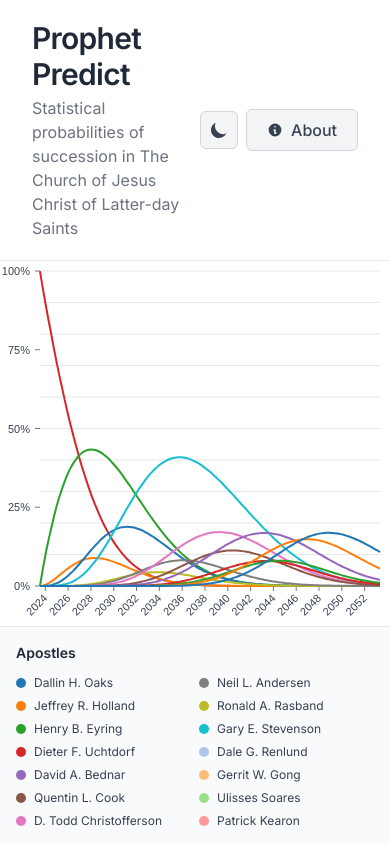
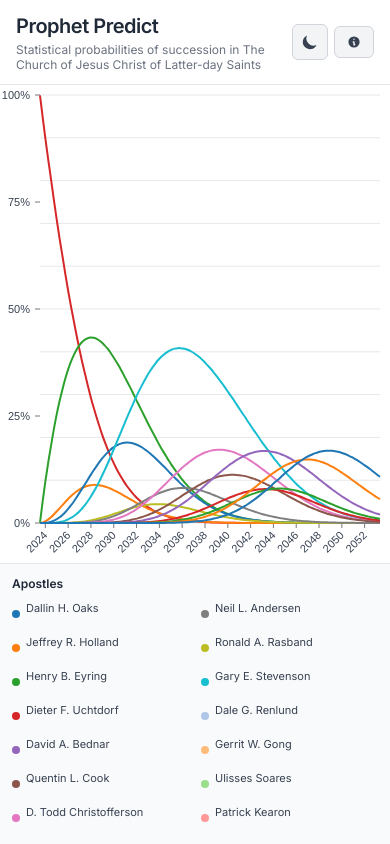
Before and after one commit to jlconlin/prophet-predict, a Next.js app: page / in a window 390 px wide. Built offline with nearby package versions, Linux system fonts and the light colour scheme.

Commit message:
finalize styling

```diff
--- a/src/app/page.tsx
+++ b/src/app/page.tsx
@@ -4,7 +4,6 @@
 import Header from '@/components/Header';
 import LineGraph from '@/components/LineGraph';
 import LoadingSpinner from '@/components/LoadingSpinner';
-import MobileLegend from '@/components/MobileLegend';
 import {graphDataType} from '@/types/index';
 
 export default function Home(): JSX.Element {
@@ -34,7 +33,6 @@
       <Header />
       <div className="flex-1 flex flex-col min-h-0">
         <LineGraph data={results} />
-        <MobileLegend data={results} />
       </div>
     </div>
   );
--- a/src/components/DesktopLegend.tsx
+++ b/src/components/DesktopLegend.tsx
@@ -1,9 +1,21 @@
-import {graphDataType} from '@/types';
+import {graphDataType, graphDataPointType} from '@/types';
+import {format} from 'd3-format';
+
+type HoverData = {
+  date: string;
+  points: Array<{
+    id: string;
+    serieColor: string;
+    data: graphDataPointType;
+  }>;
+} | null;
 
 export default function DesktopLegend({
   data,
+  hoverData,
 }: {
   data: graphDataType[];
+  hoverData: HoverData;
 }): JSX.Element {
   const colors = [
     '#1f77b4',
@@ -22,33 +34,72 @@
     '#ff9896',
   ];
 
-  // Sort by ordination date (oldest first)
-  const sortedData = [...data].sort(
-    (a, b) =>
-      new Date(a.ordinationDate).getTime() -
-      new Date(b.ordinationDate).getTime()
-  );
+  // If hovering, sort by probability (highest first), otherwise by ordination date
+  const displayData = hoverData
+    ? hoverData.points.sort((a, b) => Number(b.data.y) - Number(a.data.y))
+    : [...data]
+        .sort(
+          (a, b) =>
+            new Date(a.ordinationDate).getTime() -
+            new Date(b.ordinationDate).getTime()
+        )
+        .map((item) => {
+          const originalIndex = data.findIndex((d) => d.id === item.id);
+          return {
+            id: item.id,
+            serieColor: colors[originalIndex % colors.length],
+            data: null,
+          };
+        });
 
   return (
-    <div className="hidden md:block absolute top-4 right-4 bg-white/95 dark:bg-slate-800/95 backdrop-blur-sm rounded-lg shadow-lg border border-gray-200 dark:border-slate-700 p-4 min-w-[240px] z-10">
+    <div className="hidden md:block absolute top-4 right-4 bg-white/95 dark:bg-slate-800/95 backdrop-blur-sm rounded-lg shadow-lg border border-gray-200 dark:border-slate-700 p-4 w-[300px] z-10">
       <h3 className="text-sm font-semibold m-0 mb-3 text-gray-800 dark:text-slate-100">
         Apostles
+        {hoverData && (
+          <span className="text-xs font-normal text-gray-500 dark:text-slate-400 ml-2">
+            {new Date(hoverData.date).toLocaleDateString('en-US', {
+              month: 'short',
+              day: 'numeric',
+              year: 'numeric',
+            })}
+          </span>
+        )}
       </h3>
-      <div className="space-y-2">
-        {sortedData.map((item) => {
+      <div className="space-y-1.5">
+        {displayData.map((item) => {
           // Find the original index to get the correct color
           const originalIndex = data.findIndex((d) => d.id === item.id);
+          const color = colors[originalIndex % colors.length];
+          const pointData = item.data as graphDataPointType | null;
+
           return (
-            <div key={item.id} className="flex items-center gap-2">
+            <div key={item.id} className="flex items-center gap-2 h-[24px]">
               <div
                 className="w-3 h-3 rounded-full flex-shrink-0"
                 style={{
-                  backgroundColor: colors[originalIndex % colors.length],
+                  backgroundColor: item.serieColor || color,
                 }}
               />
-              <span className="text-sm text-gray-700 dark:text-slate-300 leading-tight">
-                {item.id}
-              </span>
+              <div className="flex-1 flex items-center justify-between gap-2 min-w-0">
+                <span className="text-sm text-gray-700 dark:text-slate-300 leading-tight truncate">
+                  {item.id}
+                </span>
+                <div className="flex items-center gap-2 flex-shrink-0 text-xs w-[100px] justify-end">
+                  {pointData ? (
+                    <>
+                      <span className="text-gray-500 dark:text-slate-400 tabular-nums">
+                        {pointData.age}y
+                      </span>
+                      <span className="font-semibold text-gray-900 dark:text-slate-100 tabular-nums min-w-[48px] text-right">
+                        {format('.1%')(Number(pointData.y))}
+                      </span>
+                    </>
+                  ) : (
+                    <span>&nbsp;</span>
+                  )}
+                </div>
+              </div>
             </div>
           );
         })}
--- a/src/components/Header.tsx
+++ b/src/components/Header.tsx
@@ -9,28 +9,28 @@
 
   return (
     <>
-      <header className="bg-white dark:bg-slate-900 border-b border-gray-200 dark:border-slate-700 px-8 py-5 md:px-8">
-        <div className="flex items-center justify-between gap-4">
-          <div>
-            <h1 className="m-0 text-3xl md:text-2xl font-semibold text-gray-800 dark:text-slate-100 tracking-tight">
+      <header className="bg-white dark:bg-slate-900 border-b border-gray-200 dark:border-slate-700 px-4 py-3 md:px-8 md:py-5">
+        <div className="flex items-center justify-between gap-3">
+          <div className="min-w-0 flex-1">
+            <h1 className="m-0 text-xl md:text-2xl font-semibold text-gray-800 dark:text-slate-100 tracking-tight">
               Prophet Predict
             </h1>
-            <p className="mt-1 text-base md:text-sm text-gray-500 dark:text-slate-400 font-normal">
+            <p className="mt-0.5 md:mt-1 text-xs md:text-sm text-gray-500 dark:text-slate-400 font-normal leading-tight">
               Statistical probabilities of succession in The Church of Jesus Christ of Latter-day Saints
             </p>
           </div>
-          <div className="flex items-center gap-2">
+          <div className="flex items-center gap-1.5 flex-shrink-0">
             <button
               className="bg-gray-100 dark:bg-slate-800 border border-gray-300 dark:border-slate-600 rounded-md p-2 flex items-center justify-center cursor-pointer text-gray-700 dark:text-slate-300 transition-all duration-200 hover:bg-gray-200 dark:hover:bg-slate-700 hover:border-gray-400 dark:hover:border-slate-500 active:bg-gray-300 dark:active:bg-slate-600"
               onClick={toggleTheme}
               aria-label="Toggle theme"
             >
               {theme === 'light' ? (
-                <svg width="20" height="20" viewBox="0 0 20 20" fill="currentColor">
+                <svg width="18" height="18" viewBox="0 0 20 20" fill="currentColor">
                   <path d="M17.293 13.293A8 8 0 016.707 2.707a8.001 8.001 0 1010.586 10.586z" />
                 </svg>
               ) : (
-                <svg width="20" height="20" viewBox="0 0 20 20" fill="currentColor">
+                <svg width="18" height="18" viewBox="0 0 20 20" fill="currentColor">
                   <path
                     fillRule="evenodd"
                     d="M10 2a1 1 0 011 1v1a1 1 0 11-2 0V3a1 1 0 011-1zm4 8a4 4 0 11-8 0 4 4 0 018 0zm-.464 4.95l.707.707a1 1 0 001.414-1.414l-.707-.707a1 1 0 00-1.414 1.414zm2.12-10.607a1 1 0 010 1.414l-.706.707a1 1 0 11-1.414-1.414l.707-.707a1 1 0 011.414 0zM17 11a1 1 0 100-2h-1a1 1 0 100 2h1zm-7 4a1 1 0 011 1v1a1 1 0 11-2 0v-1a1 1 0 011-1zM5.05 6.464A1 1 0 106.465 5.05l-.708-.707a1 1 0 00-1.414 1.414l.707.707zm1.414 8.486l-.707.707a1 1 0 01-1.414-1.414l.707-.707a1 1 0 011.414 1.414zM4 11a1 1 0 100-2H3a1 1 0 000 2h1z"
@@ -40,18 +40,18 @@
               )}
             </button>
             <button
-              className="bg-gray-100 dark:bg-slate-800 border border-gray-300 dark:border-slate-600 rounded-md px-5 py-2 md:px-4 md:py-2 flex items-center gap-2 cursor-pointer text-gray-700 dark:text-slate-300 text-base md:text-sm font-medium transition-all duration-200 hover:bg-gray-200 dark:hover:bg-slate-700 hover:border-gray-400 dark:hover:border-slate-500 active:bg-gray-300 dark:active:bg-slate-600"
+              className="bg-gray-100 dark:bg-slate-800 border border-gray-300 dark:border-slate-600 rounded-md px-3 py-2 md:px-4 md:py-2 flex items-center gap-1.5 cursor-pointer text-gray-700 dark:text-slate-300 text-sm md:text-sm font-medium transition-all duration-200 hover:bg-gray-200 dark:hover:bg-slate-700 hover:border-gray-400 dark:hover:border-slate-500 active:bg-gray-300 dark:active:bg-slate-600"
               onClick={() => setShowInfo(!showInfo)}
               aria-label="Show methodology information"
             >
-              <svg width="16" height="16" viewBox="0 0 20 20" fill="currentColor">
+              <svg width="14" height="14" viewBox="0 0 20 20" fill="currentColor">
                 <path
                   fillRule="evenodd"
                   d="M18 10a8 8 0 11-16 0 8 8 0 0116 0zm-7-4a1 1 0 11-2 0 1 1 0 012 0zM9 9a1 1 0 000 2v3a1 1 0 001 1h1a1 1 0 100-2v-3a1 1 0 00-1-1H9z"
                   clipRule="evenodd"
                 />
               </svg>
-              <span>About</span>
+              <span className="hidden sm:inline">About</span>
             </button>
           </div>
         </div>
--- a/src/components/LineGraph.tsx
+++ b/src/components/LineGraph.tsx
@@ -1,11 +1,11 @@
 import {ResponsiveLine} from '@nivo/line';
 import {timeYear} from 'd3-time';
 import {timeFormat} from 'd3-time-format';
-import {format} from 'd3-format';
 import {graphDataType, graphDataPointType} from '@/types';
 import {useState, useEffect} from 'react';
 import {useTheme} from '@/contexts/ThemeContext';
 import DesktopLegend from './DesktopLegend';
+import MobileLegend from './MobileLegend';
 
 export default function LineGraph({
   data,
@@ -15,6 +15,14 @@
   const [isMobile, setIsMobile] = useState(false);
   const [isTablet, setIsTablet] = useState(false);
   const {theme} = useTheme();
+  const [hoveredSlice, setHoveredSlice] = useState<{
+    date: string;
+    points: Array<{
+      id: string;
+      serieColor: string;
+      data: graphDataPointType;
+    }>;
+  } | null>(null);
 
   useEffect(() => {
     const checkScreenSize = () => {
@@ -45,12 +53,14 @@
     new Date(sortedData[0].data[sortedData[0].data.length - 1].x)
   );
 
+
   return (
-    <div className="w-full flex-1 min-h-0 md:min-h-[250px] sm:min-h-[400px] lg:min-h-[500px] lg:min-w-[800px] relative">
-      <DesktopLegend data={data} />
-      <ResponsiveLine
-        data={sortedData}
-        margin={
+    <>
+      <div className="w-full flex-1 min-h-0 md:min-h-[250px] sm:min-h-[400px] lg:min-h-[500px] lg:min-w-[800px] relative">
+        <DesktopLegend data={data} hoverData={hoveredSlice} />
+        <ResponsiveLine
+          data={sortedData}
+          margin={
           isMobile
             ? {top: 10, right: 10, bottom: 40, left: 40}
             : isTablet
@@ -136,29 +146,7 @@
             },
           },
         }}
-        tooltip={({point}) => {
-          const pointData = point.data as graphDataPointType;
-          const formattedDate = new Date(pointData.x).toLocaleDateString();
-          const formattedValue = format('.2%')(Number(pointData.y));
-          const formattedAge = pointData.age;
-          const formattedOrdinationDate = new Date(
-            pointData.ordinationDate
-          ).toLocaleDateString();
-
-          return (
-            <div className="bg-white dark:bg-slate-800 p-3 border border-gray-300 dark:border-slate-600 shadow-lg rounded text-gray-900 dark:text-slate-100">
-              <strong>{point.serieId}</strong>
-              <br />
-              Age: {formattedAge}
-              <br />
-              Ordination date: {formattedOrdinationDate}
-              <br />
-              Date: {formattedDate}
-              <br />
-              Value: {formattedValue}
-            </div>
-          );
-        }}
+        tooltip={() => null}
         enableSlices="x"
         sliceTooltip={({slice}) => {
           // Sort points by probability (highest first)
@@ -166,37 +154,27 @@
             (a, b) => Number(b.data.y) - Number(a.data.y)
           );
 
-          return (
-            <div className="flex flex-col bg-white dark:bg-slate-800 border border-gray-300 dark:border-slate-600 rounded shadow-lg">
-              <div className="p-3" style={{minWidth: '200px'}}>
-                {sortedPoints.map((point) => {
-                  const pointData = point.data as graphDataPointType;
-                  const formattedValue = format('.2%')(Number(pointData.y));
-                  const formattedAge = pointData.age;
+          // Update hovered slice state
+          const sliceData = {
+            date: String(slice.points[0].data.x),
+            points: sortedPoints.map((point) => ({
+              id: String(point.serieId),
+              serieColor: point.serieColor,
+              data: point.data as graphDataPointType,
+            })),
+          };
 
-                  return (
-                    <div key={point.id} className="mb-2 last:mb-0">
-                      <div className="flex items-center gap-2 mb-1">
-                        <div
-                          className="w-3 h-3 rounded-full"
-                          style={{backgroundColor: point.serieColor}}
-                        />
-                        <strong className="text-sm text-gray-900 dark:text-slate-100">{point.serieId}</strong>
-                      </div>
-                      <div className="text-xs text-gray-600 dark:text-slate-400 ml-5">
-                        Age: {formattedAge} | Probability: {formattedValue}
-                      </div>
-                    </div>
-                  );
-                })}
-              </div>
-              <div className="px-3 py-2 border-t border-gray-200 dark:border-slate-700 text-xs text-gray-500 dark:text-slate-400 bg-gray-50 dark:bg-slate-900">
-                {new Date(slice.points[0].data.x).toLocaleDateString()}
-              </div>
-            </div>
-          );
+          // Store the current slice data for the legend
+          if (hoveredSlice?.date !== sliceData.date) {
+            setHoveredSlice(sliceData);
+          }
+
+          // Return null to hide the tooltip
+          return null;
         }}
       />
-    </div>
+      </div>
+      <MobileLegend data={data} hoverData={hoveredSlice} />
+    </>
   );
 }
--- a/src/components/LoadingSpinner.tsx
+++ b/src/components/LoadingSpinner.tsx
@@ -1,6 +1,6 @@
 export default function LoadingSpinner(): JSX.Element {
   return (
-    <div className="flex flex-col items-center justify-center min-h-[400px] gap-6 bg-white dark:bg-slate-900">
+    <div className="flex flex-col items-center justify-center h-screen w-full gap-6 bg-white dark:bg-slate-900">
       <div className="w-[50px] h-[50px] border-4 border-black/10 dark:border-white/10 border-t-blue-400 rounded-full animate-spin"></div>
       <p className="text-base text-gray-500 dark:text-slate-400 m-0">Calculating prophet probabilities...</p>
     </div>
--- a/src/components/MobileLegend.tsx
+++ b/src/components/MobileLegend.tsx
@@ -1,9 +1,21 @@
-import {graphDataType} from '@/types';
+import {graphDataType, graphDataPointType} from '@/types';
+import {format} from 'd3-format';
+
+type HoverData = {
+  date: string;
+  points: Array<{
+    id: string;
+    serieColor: string;
+    data: graphDataPointType;
+  }>;
+} | null;
 
 export default function MobileLegend({
   data,
+  hoverData,
 }: {
   data: graphDataType[];
+  hoverData: HoverData;
 }): JSX.Element {
   const colors = [
     '#1f77b4',
@@ -22,29 +34,65 @@
     '#ff9896',
   ];
 
-  // Sort by ordination date (oldest first)
-  const sortedData = [...data].sort(
-    (a, b) =>
-      new Date(a.ordinationDate).getTime() -
-      new Date(b.ordinationDate).getTime()
-  );
+  // If hovering, sort by probability (highest first), otherwise by ordination date
+  const displayData = hoverData
+    ? hoverData.points.sort((a, b) => Number(b.data.y) - Number(a.data.y))
+    : [...data]
+        .sort(
+          (a, b) =>
+            new Date(a.ordinationDate).getTime() -
+            new Date(b.ordinationDate).getTime()
+        )
+        .map((item) => {
+          const originalIndex = data.findIndex((d) => d.id === item.id);
+          return {
+            id: item.id,
+            serieColor: colors[originalIndex % colors.length],
+            data: null,
+          };
+        });
 
   return (
-    <div className="p-4 bg-gray-50 dark:bg-slate-900 border-t border-gray-200 dark:border-slate-700 overflow-y-auto flex-shrink-0 md:hidden">
-      <h3 className="text-sm font-semibold m-0 mb-3 text-gray-800 dark:text-slate-100">Apostles</h3>
-      <div className="grid grid-flow-col auto-rows-auto grid-rows-[repeat(7,auto)] grid-cols-2 gap-2 sm:grid-rows-[repeat(5,auto)] sm:grid-cols-3">
-        {sortedData.map((item) => {
+    <div className="p-3 bg-gray-50 dark:bg-slate-900 border-t border-gray-200 dark:border-slate-700 overflow-y-auto flex-shrink-0 md:hidden">
+      <h3 className="text-xs font-semibold m-0 mb-2 text-gray-800 dark:text-slate-100">
+        Apostles
+        {hoverData && (
+          <span className="text-[10px] font-normal text-gray-500 dark:text-slate-400 ml-1.5">
+            {new Date(hoverData.date).toLocaleDateString('en-US', {
+              month: 'short',
+              day: 'numeric',
+              year: 'numeric',
+            })}
+          </span>
+        )}
+      </h3>
+      <div className="grid grid-flow-col auto-rows-auto grid-rows-[repeat(7,auto)] grid-cols-2 gap-x-3 gap-y-1.5 sm:grid-rows-[repeat(5,auto)] sm:grid-cols-3">
+        {displayData.map((item) => {
           // Find the original index to get the correct color
           const originalIndex = data.findIndex((d) => d.id === item.id);
+          const color = colors[originalIndex % colors.length];
+          const pointData = item.data as graphDataPointType | null;
+
           return (
-            <div key={item.id} className="flex items-center gap-2">
+            <div key={item.id} className="flex items-center gap-1.5 min-w-0 h-[28px]">
               <div
-                className="w-[10px] h-[10px] rounded-full flex-shrink-0"
+                className="w-2 h-2 rounded-full flex-shrink-0"
                 style={{
-                  backgroundColor: colors[originalIndex % colors.length],
+                  backgroundColor: item.serieColor || color,
                 }}
               />
-              <span className="text-gray-700 dark:text-slate-300 leading-tight text-xs">{item.id}</span>
+              <div className="flex-1 min-w-0 flex flex-col justify-center">
+                <div className="text-gray-700 dark:text-slate-300 leading-tight text-[11px] truncate">
+                  {item.id}
+                </div>
+                <div className="text-[9px] text-gray-500 dark:text-slate-400 tabular-nums leading-tight h-[11px]">
+                  {pointData ? (
+                    <>{pointData.age}y · {format('.1%')(Number(pointData.y))}</>
+                  ) : (
+                    <>&nbsp;</>
+                  )}
+                </div>
+              </div>
             </div>
           );
         })}
```
Also changed, not shown: src/app/globals.css (+3 -13 lines).
